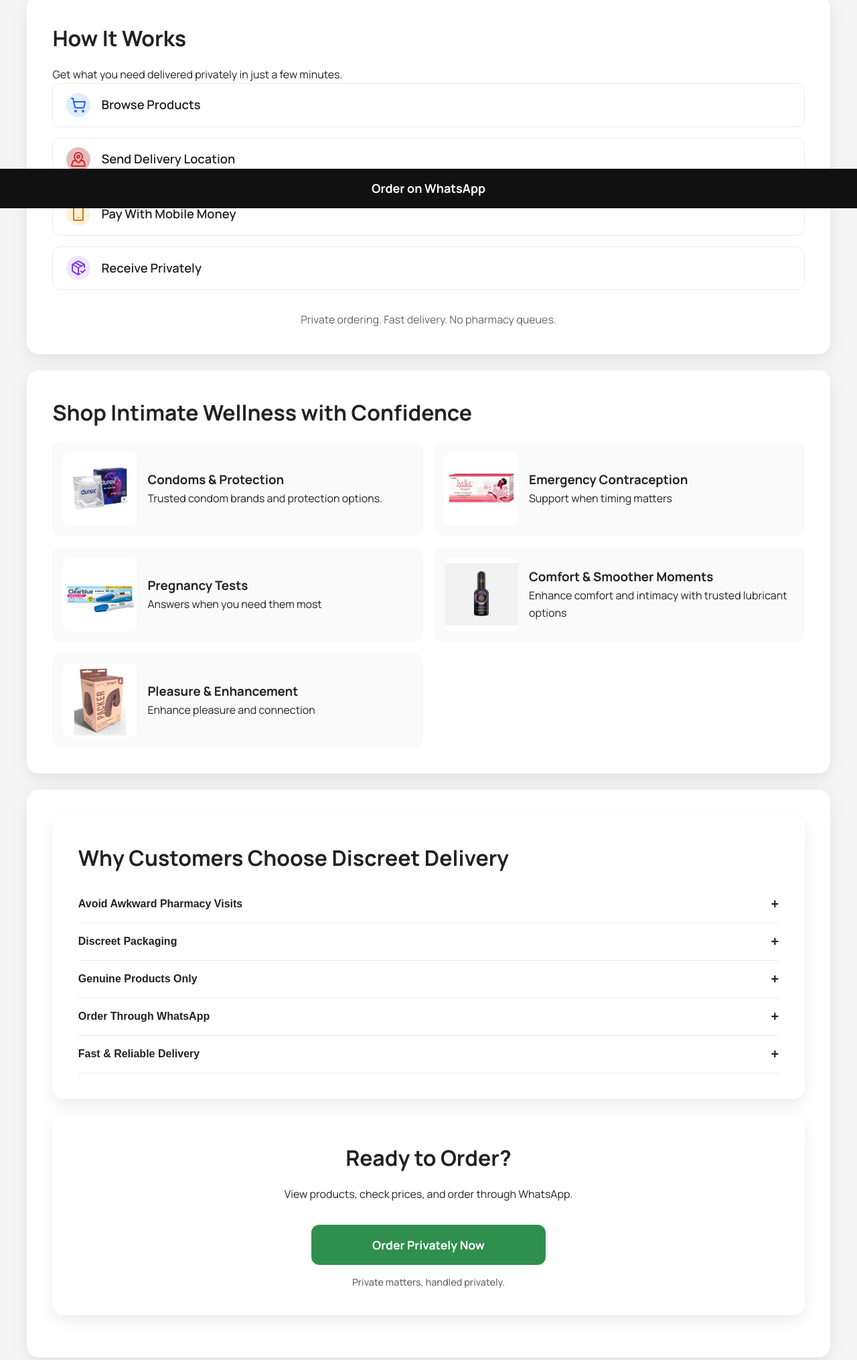
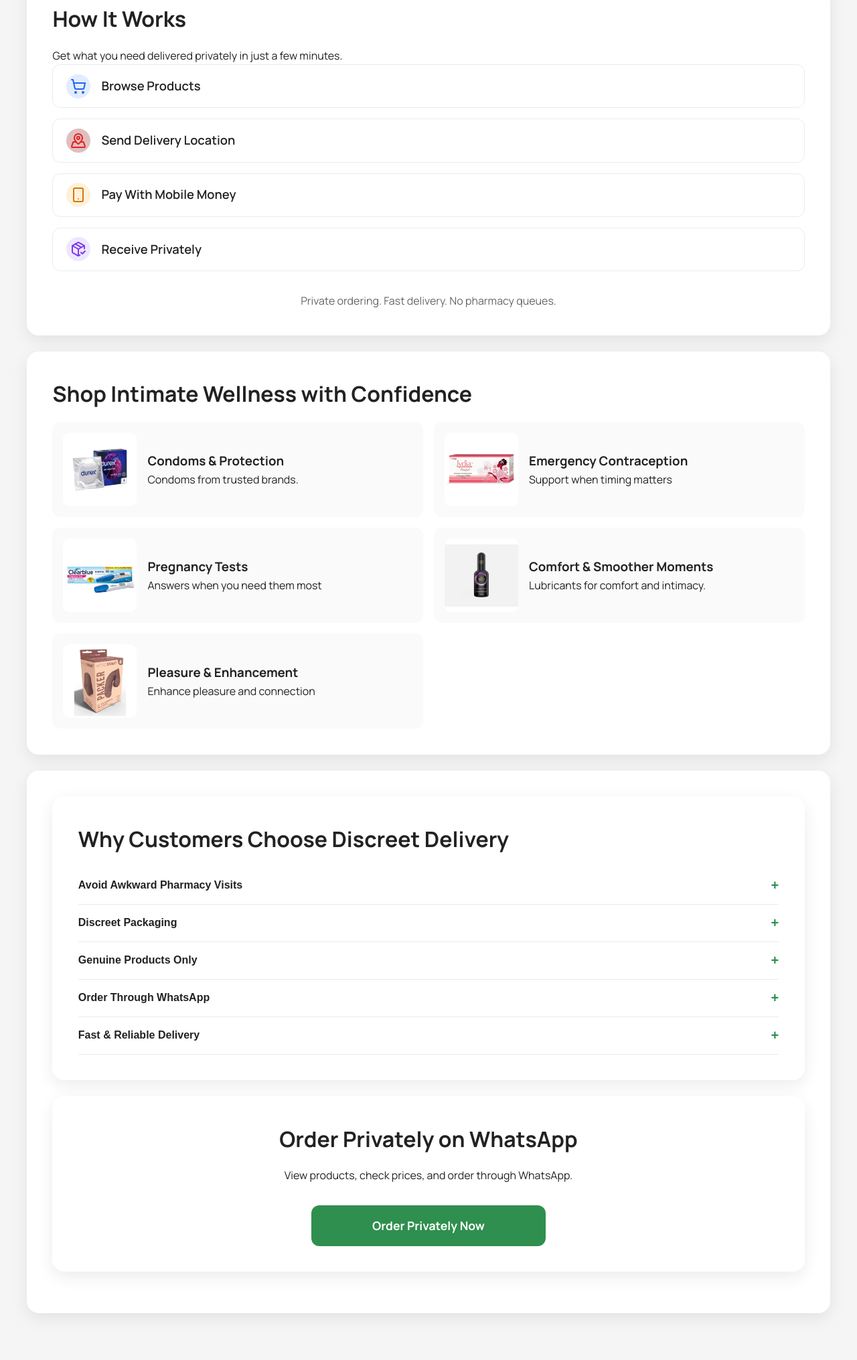
Before and after one commit to dluckysolutions-bit/Discreetshop_Gh, a plain HTML site: page index.html in a window 1280 px wide. Shown: the part 489-2520 px from the top of the page at 67% size. Drawn offline with Linux system fonts and the light colour scheme.

Commit message:
Latest up date

```diff
--- a/index.html
+++ b/index.html
@@ -38,20 +38,6 @@
 
 
 <style>
-
-<!--global styles
-:root{
-    --primary-green: #2F8F4E;
-    --primary-green-hover: #267543;
-
-    --green-soft-bg: rgba(47,143,78,0.05);
-    --green-soft-border: rgba(47,143,78,0.15);
-
-    --green-icon-bg: rgba(47,143,78,0.12);
-}
--->
-
-
 *{
 margin:0;
 padding:0;
@@ -63,7 +49,7 @@ font-family:'Manrope',sans-serif;
 background:#f5f5f5;
 color:#222;
 line-height:1.6;
-padding-bottom:90px;
+padding-bottom:50px;
 }
 
 .container{
@@ -94,7 +80,7 @@ margin-bottom:1rem;
 
 .hero-subheadline{
 font-size:1.1rem;
-max-width:700px;
+max-width:750px;
 margin:1rem auto;
 }
 
@@ -221,18 +207,12 @@ gap:1rem;
     height:36px;
     min-width:36px;
     border-radius:50%;
-    background:var(--green-icon-bg);
+    background:rgba(47,143,78,.18);
 
     display:flex;
     align-items:center;
     justify-content:center;
      flex-shrink:0;
-}
-
-.step-icon{
-    width:24px;
-    height:24px;
-    display:block;
 }
 
 
@@ -412,7 +392,7 @@ gap:1rem;
     height:24px;
 }
 
-
+/* *
 .coverage-benefits{
     display:grid;
     gap: 10px;;
@@ -431,7 +411,7 @@ gap:1rem;
     color:var(--text-color);
     font-weight:500;
 }
-
+*/
 
 .faq-item{
     border-bottom:1px solid rgba(0,0,0,0.08);
@@ -448,13 +428,13 @@ gap:1rem;
     cursor:pointer;
     font-size:1rem;
     font-weight:600;
-    color:var(--text-color);
+    color: #222;
     text-align:left;
 }
 
 .faq-question span{
     font-size:1.25rem;
-    color:var(--primary-color);
+    color:#2F8F4E;
 }
 
 .faq-answer{
@@ -466,7 +446,7 @@ gap:1rem;
 .faq-answer p{
     padding:0 0 1rem;
     margin:0;
-    color:var(--muted-text);
+    color:#267543;
 }
 
 .sticky-button{
@@ -485,6 +465,10 @@ color:white;
 text-decoration:none;
 font-weight:bold;
 font-size:18px;
+}
+
+.sticky-button{
+    display:none;
 }
 
 img{
@@ -734,29 +718,22 @@ Browse Products & Prices
     </div>
 
 </div>
+
 <div class="card hero">
 
-<h2>Ready to Order?</h2>
+<h2>Order Privately on WhatsApp</h2>
 
 <p>
 View products, check prices, and order through WhatsApp.
 </p>
+
 
 <a class="cta"
 onclick="gtag('event', 'whatsapp_click');"
 href="https://wa.me/233558863364?text=Hi%20Lucky%2C%0A%0AI%27d%20like%20to%20place%20the%20following%20order%3A%0A%0AProduct%28s%29%3A%0A1.%0A2.%0A%0ADelivery%20Location%20%2F%20Google%20Maps%20Pin%3A%0A%0APreferred%20Delivery%20Time%3A%0A%28ASAP%20or%20specify%20a%20time%29%0A%0APlease%20send%20me%20a%20quotation%2C%20including%2  before % you % proceed.">
 Order Privately Now </a>
 
-<p class="micro-trust">
-Private matters, handled privately.
-</p>
-
-<div class="sticky-button">
-<a href="https://wa.me/233558863364?text=Hi%20Lucky%2C%0A%0AI%27d%20like%20to%20place%20the%20following%20order%3A%0A%0AProduct%28s%29%3A%0A1.%0A2.%0A%0ADelivery%20Location%20%2F%20Google%20Maps%20Pin%3A%0A%0APreferred%20Delivery%20Time%3A%0A%28ASAP%20or%20specify%20a%20time%29%0A%0APlease%20send%20me%20a%20quotation%2C%20including%20delivery%20charges%20and%2  before % you % proceed."
-onclick="gtag('event', 'whatsapp_click');">
-Order on WhatsApp
-</a>
-</div>
+<div>
 
 <div id="categoryModal" class="modal">
 
@@ -792,7 +769,7 @@ const categoryData = {
     title: "Condoms & Protection",
 
     cardDescription:
-    "Trusted condom brands and protection options.",
+    "Condoms from trusted brands.",
 
     image:
     "images/durex.webp",
@@ -840,7 +817,7 @@ const categoryData = {
     title: "Comfort & Smoother Moments",
 
     cardDescription:
-    "Enhance comfort and intimacy with trusted lubricant options ",
+    "Lubricants for comfort and intimacy.",
 
     image:
     "images/skyn.webp",
```
